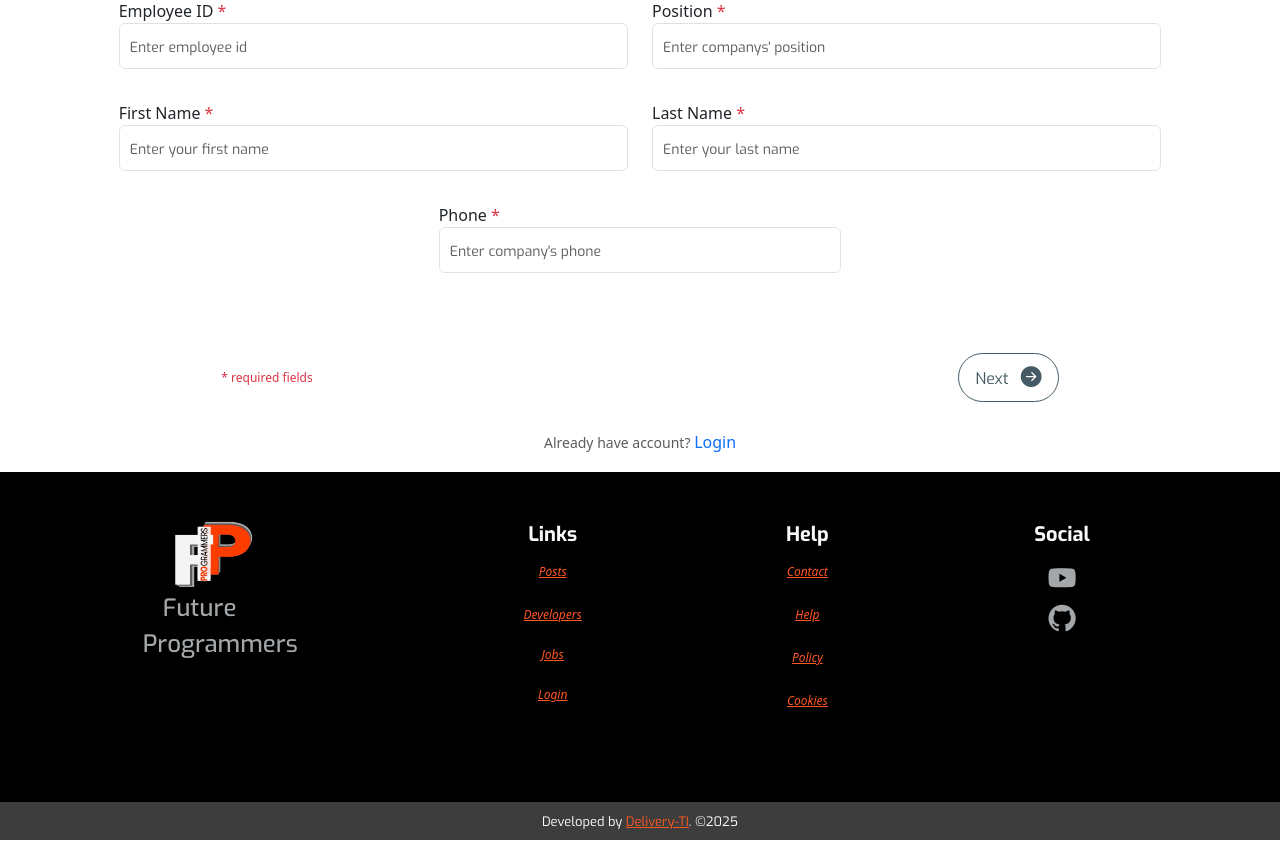
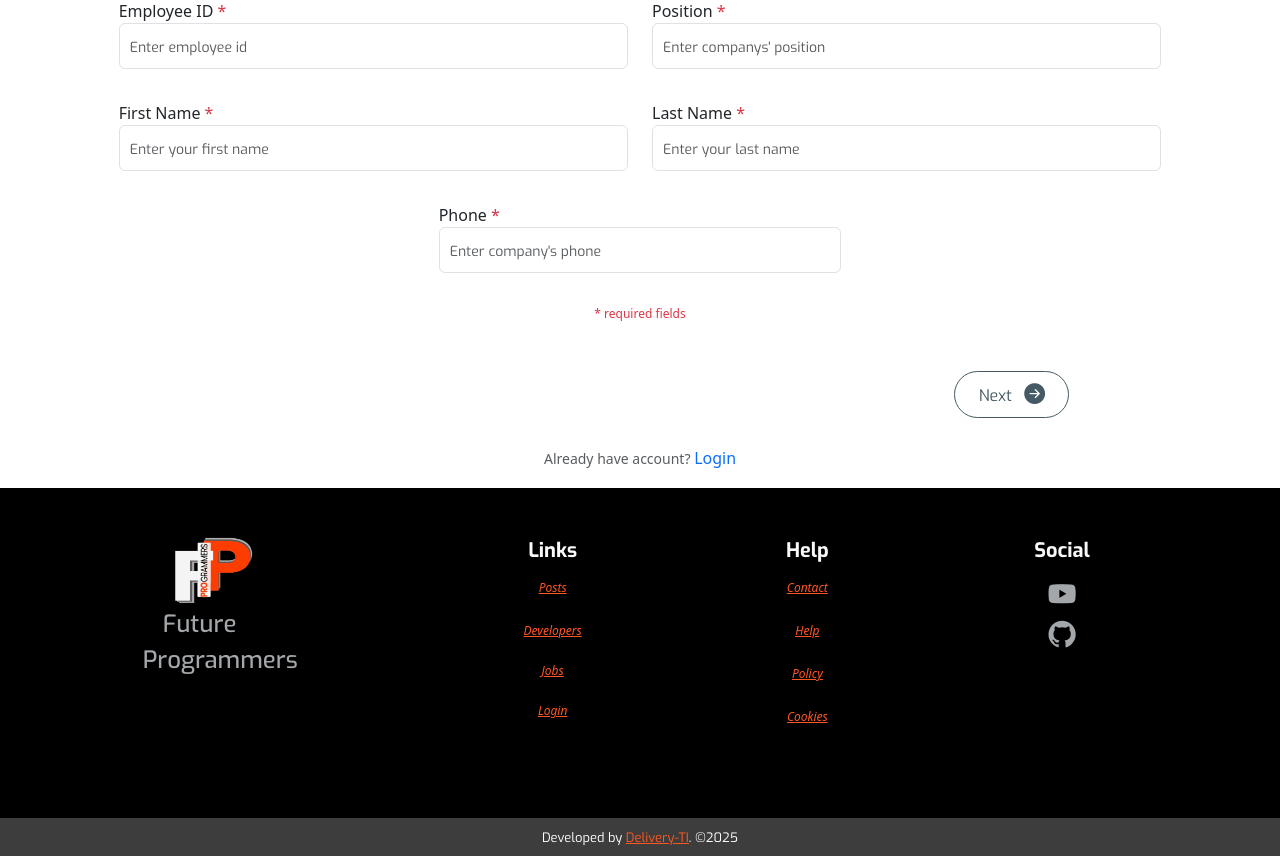
Before and after one commit to Cowpira/blog_project, a Python web app: template templates/pages/create_employeer_account.html in a window 1280 px wide. Shown: the part 230-1086 px from the top of the page. Run offline with Jinja, Linux system fonts and the light colour scheme; the template is opened without the code that fills it, so the values that code supplies are empty; some web fonts are replaced.

Commit message:
update new employee and developer page

```diff
--- a/templates/pages/create_employeer_account.html
+++ b/templates/pages/create_employeer_account.html
@@ -75,13 +75,12 @@
                                     value="{{data.phone or ''}}" placeholder="Enter company's phone" required autocomplete="phone">
                             </label>
                         </div>
+                        <span class="col-12 text-center fw-light smaller-texts text-danger">* required fields</span>
                     </div>
 
                     <!-- tab navigation buttons -->
-                    <div class="col-12 col-md-10 offset-md-1 col-lg-8 offset-lg-2 navigation_menu d-flex justify-content-between mt-4 py-4">
-                        <span class="fw-light smaller-texts text-danger mt-3">* required fields</span>
-
-                        <a href="#" onclick="access_tab();" class="fp-buttons fp-gray-btn p-2" tabindex="6">
+                    <div class="col-3 offset-9 navigation_menu d-flex text-end mt-4 py-4">
+                        <a href="#" onclick="access_tab();" class="fp-buttons fp-gray-btn" tabindex="6">
                             &nbsp; Next <i class="bi bi-arrow-right-circle-fill px-2" style="font-size: 1.3rem;"></i>
                         </a>
                     </div>
@@ -115,7 +114,7 @@
                             </label>
                         </div>
 
-                        <div class="col-12 py-1">
+                        <div class="col-12 text-center py-1">
                             <i id="pass-icon"></i>
                             <span id="message"></span>
                         </div>
@@ -135,8 +134,8 @@
                     </div>
 
                     <!-- tab navigation buttons -->
-                    <div class="col-12 col-md-10 offset-md-1 col-lg-8 offset-lg-2 navigation_menu d-flex justify-content-between mt-2 py-4">
-                        <a href="#" onclick="personal_tab();" class="fp-buttons fp-gray-btn p-2" tabindex="11">
+                    <div class="col-12 navigation_menu d-flex justify-content-evenly mt-2 py-4">
+                        <a href="#" onclick="personal_tab();" class="fp-buttons fp-gray-btn" tabindex="11">
                             <i class="bi bi-arrow-left-circle-fill px-2" style="font-size: 1.3rem;"></i> Previous &nbsp;
                         </a>
 
```
Also changed, not shown: templates/pages/create_developer_account.html (+13 -12 lines).
